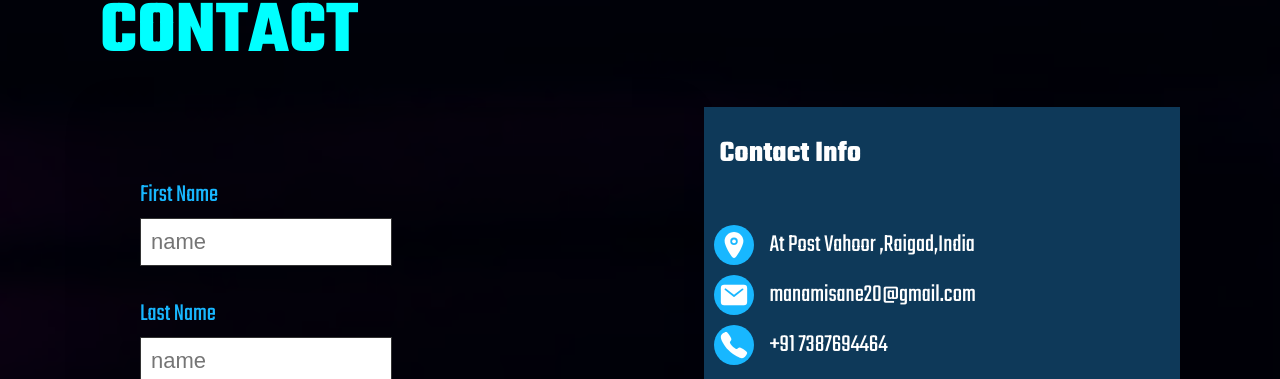
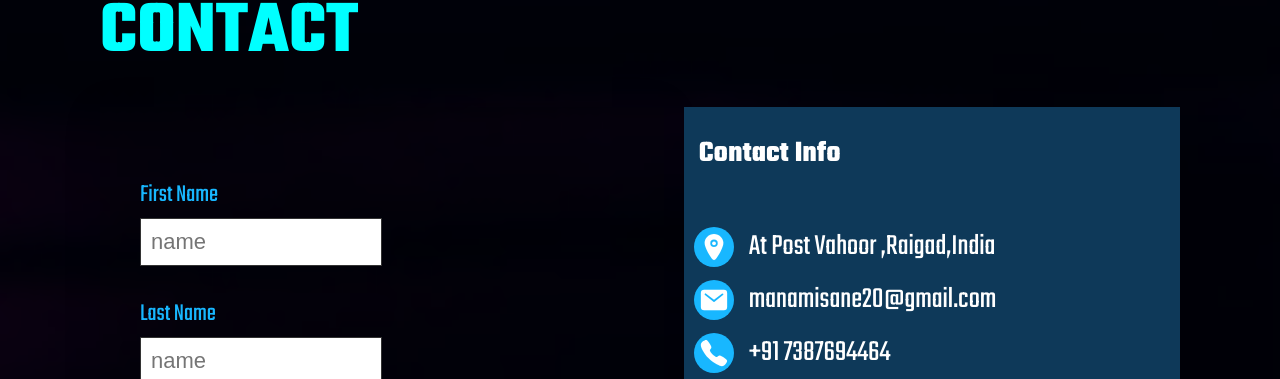
Before and after one commit to Manamisane/portfolio, a plain HTML site: page index.html in a window 1280 px wide. Shown: the part 3523-3902 px from the top of the page. Drawn offline with nearby package versions, Linux system fonts and the light colour scheme.

Commit message:
Update style.css

```diff
--- a/style.css
+++ b/style.css
@@ -551,12 +551,12 @@ font-size: 35px;
 
 .contact_info .infoBox div p {
     color: #fff;
-    font-size: 25px;
+    font-size: 30px;
 }
 
 .contact_info .infoBox div a {
     color: #fff;
-    font-size: 25px;
+    font-size: 30px;
     text-decoration: none;
 }
 
```
